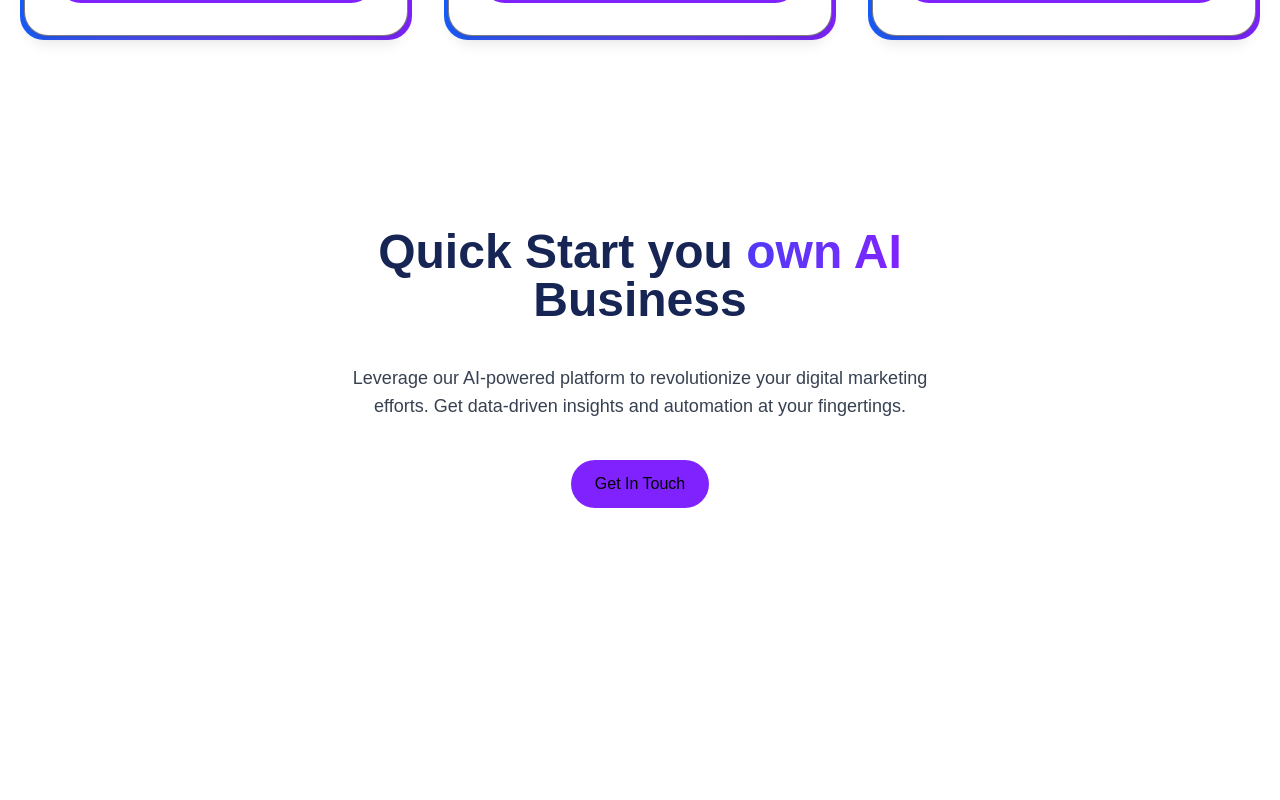
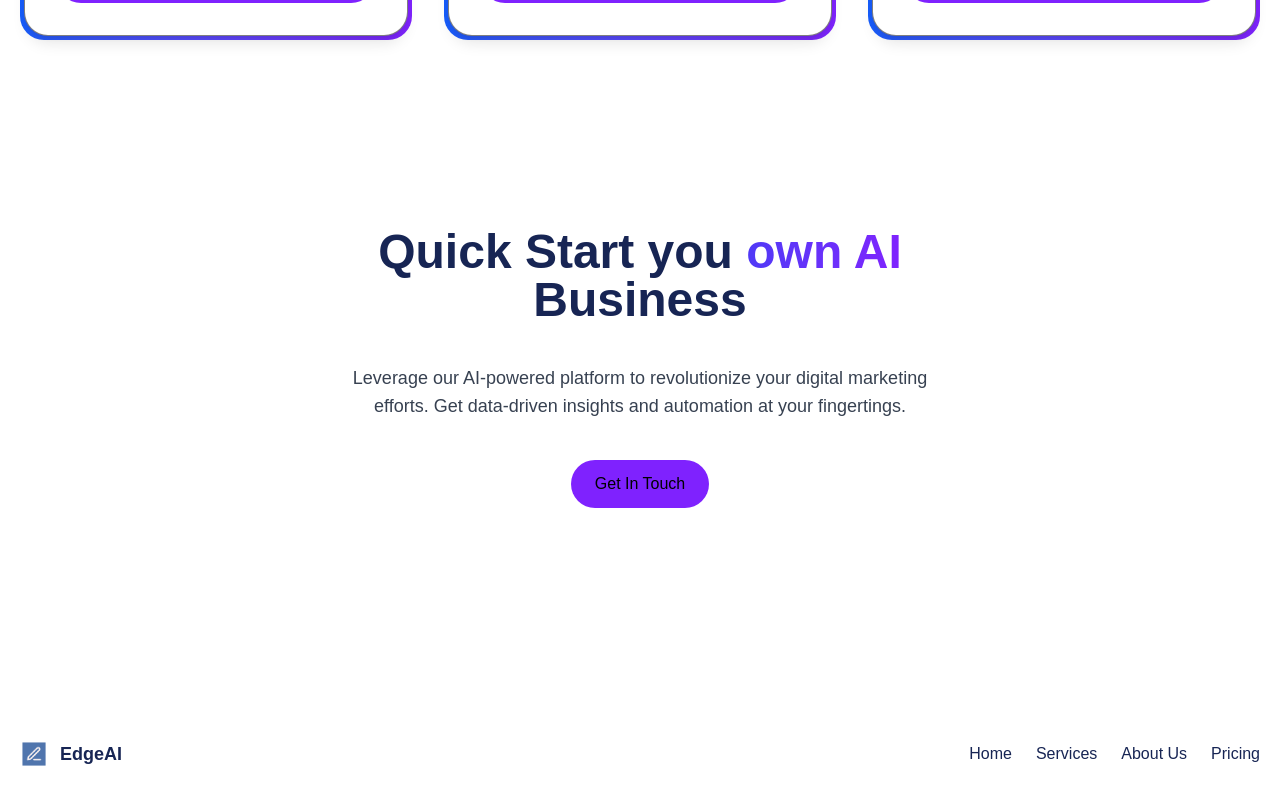
Before and after one commit to MuhammetTurkan/landing-page, a React (Vite) app: page / in a window 1280 px wide. Shown: the part 2616-3416 px from the top of the page. Before the commit the page ends 3244 px from the top, so only its background shows below. Built offline with nearby package versions, Linux system fonts and the light colour scheme.

Commit message:
create: create the footer section

```diff
--- a/src/components/elements/Footer.tsx
+++ b/src/components/elements/Footer.tsx
@@ -1,5 +1,26 @@
+import Container from "../shared/Container";
+import logo from "../../assets/icon.png";
+import { navItems } from "./Navbar";
+import NavItem from "../shared/NavItem";
+
 const Footer = () => {
-  return <></>;
+  return (
+    <footer className="relative pt-28 rounded-t-3xl bg-box-bg">
+      <Container className="pb-8">
+        <div className="flex flex-col md:flex-row justify-between items-center">
+          <div className="flex gap-3 items-center mb-4 md:mb-0">
+            <img src={logo} alt="EdgeAI Logo" className="w-7 h-7" />
+            <span className="text-lg font-semibold text-heading-1">EdgeAI</span>
+          </div>
+          <ul className="flex gap-6 text-heading-1">
+            {navItems.map((item, key) => (
+              <NavItem key={key} href={item.href} text={item.text} />
+            ))}
+          </ul>
+        </div>
+      </Container>
+    </footer>
+  );
 };
 
 export default Footer;
--- a/src/components/elements/Navbar.tsx
+++ b/src/components/elements/Navbar.tsx
@@ -5,7 +5,7 @@
 import { MdOutlineLightMode, MdOutlineDarkMode } from "react-icons/md";
 import { useThemeStore } from "../../stores/ThemeStore";
 
-const navItems = [
+export const navItems = [
   { href: "#", text: "Home" },
   { href: "#services", text: "Services" },
   { href: "#about-us", text: "About Us" },
```
